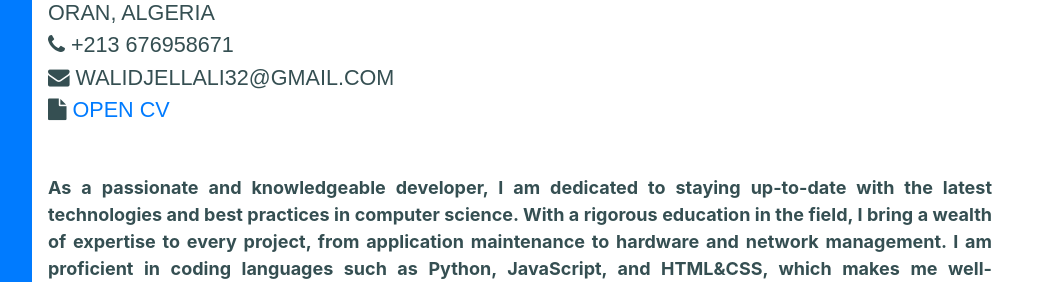
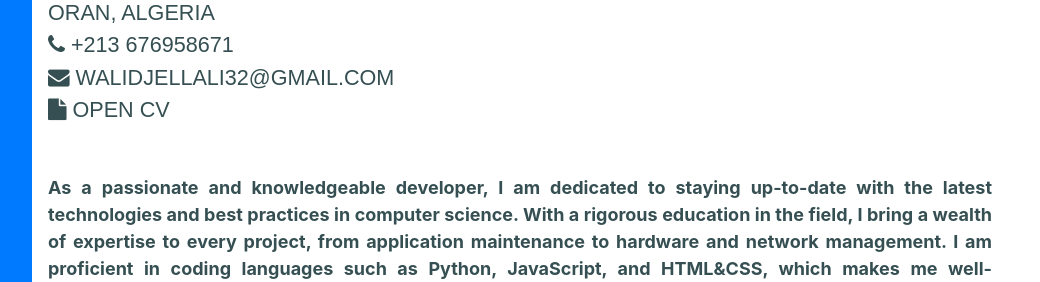
Before and after one commit to Waliddjla/walid-portfolio, a website with bundled scripts: page index.html in a window 1280 px wide. Shown: the part 223-505 px from the top of the page, 240-1280 px from the left. Built offline with nearby package versions, Linux system fonts and the light colour scheme; a script that the page names is missing; a web font is replaced by a local one.

Commit message:
Update index.html
Class cv

Signed-off-by: Walid Djellali <walidbibo1997@gmail.com>

```diff
--- a/index.html
+++ b/index.html
@@ -76,7 +76,7 @@
             <a href="mailto: walidjellali32@gmail.com" class="Gmail">walidjellali32@gmail.com</a>
             <br>
             <i class="fa fa-file"></i>
-            <a href="https://waliddjla.github.io/walidjellali/resources/DJELLALI-CV-en.pdf" target="_blank">Open CV</a>
+            <a href="https://waliddjla.github.io/walidjellali/resources/DJELLALI-CV-en.pdf" class="Cv" target="_blank">Open CV</a>
 
 
           </div>
```
